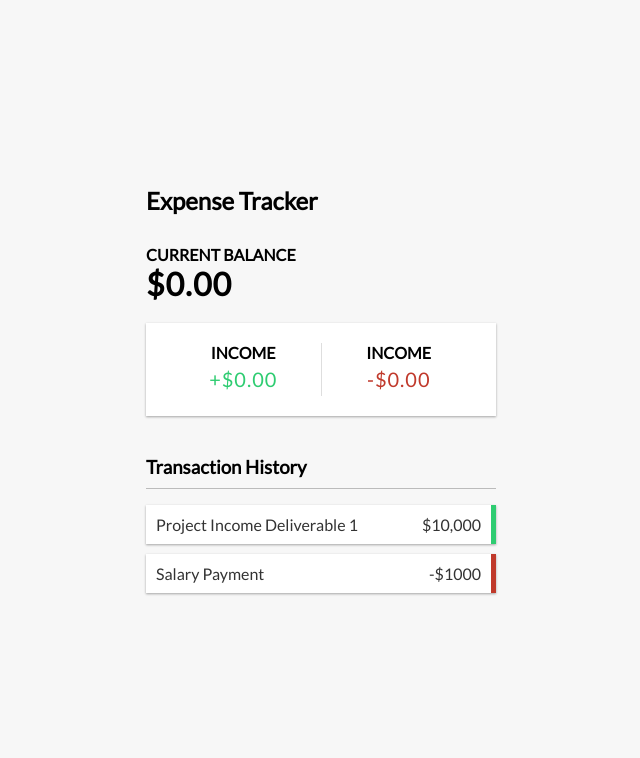
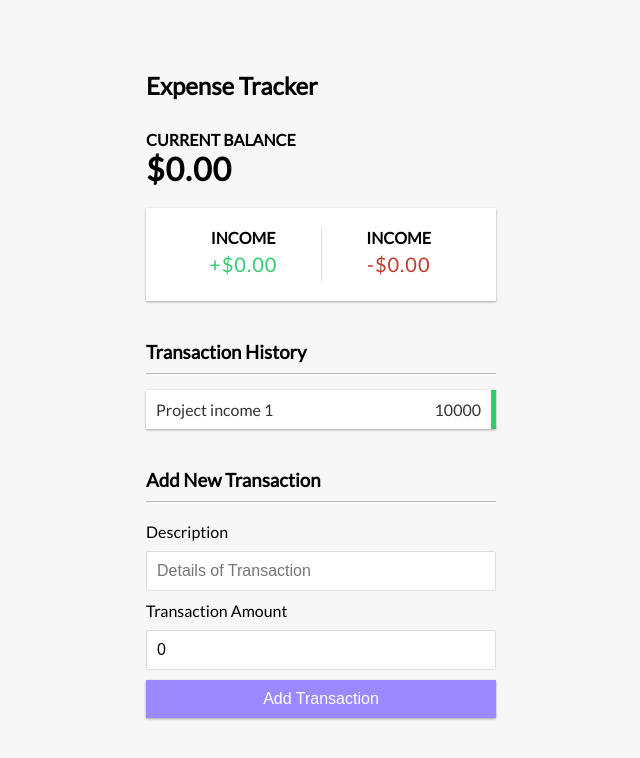
Before and after one commit to stubborn-coder/ExpenseTracker, a React (Create React App) app: page / in a window 1280 px wide. Shown: the top 758 px of the page, without its empty margins (319-959 px from the left). Built offline with nearby package versions, Linux system fonts and the light colour scheme.

Commit message:
Added global provider

```diff
--- a/src/App.js
+++ b/src/App.js
@@ -5,17 +5,23 @@ import { Header } from './components/Header.jsx';
 import { Balance } from './components/Balance';
 import { AccountSummary } from './components/AccountSummary';
 import { TransactionHistory } from './components/TransactionHistory';
+import { AddTransaction } from './components/AddTransaction';
+
+//import Provider
+import { GlobalProvider } from './context/GlobalState';
 
 function App() {
   return (
-    <div className="App">
+
+    <GlobalProvider>
       <Header/>
       <div className='container'>
         <Balance/>
         <AccountSummary/>
         <TransactionHistory/>
+        <AddTransaction/>
       </div>
-    </div>
+    </GlobalProvider>
   );
 }
 
--- a/src/components/AddTransaction.jsx
+++ b/src/components/AddTransaction.jsx
@@ -1,6 +1,12 @@
-import React from 'react'
+import React, { useState } from 'react';
 
 export const AddTransaction = () => {
+
+  const [description,setDescription] = useState('');
+  const [transactionAmount,setTransactionAmount] = useState(0);
+
+
+
   return (
     <div>
         <h3>Add New Transaction</h3>
@@ -16,7 +22,12 @@ export const AddTransaction = () => {
                 <label htmlFor='transactionamount'>
                     Transaction Amount
                 </label>
-                <input type="number" placeholder="Dollar Value of Transaction"/>
+                <input
+                    type="number"
+                    placeholder="Dollar Value of Transaction"
+                    value={transactionAmount}
+                    onChange={(e) => setTransactionAmount(e.target.value)}
+                />
             </div>
             <button className='btn'>Add Transaction</button>
         </form>
--- /dev/null
+++ b/src/components/Transaction.jsx
@@ -0,0 +1,11 @@
+import React from 'react';
+
+export const Transaction = ({ transaction }) => {
+  return (
+    <li className='plus'>
+        {transaction.description}
+        <span>{transaction.transactionAmount}</span>
+        <button className="delete-btn">X</button>
+    </li>
+  )
+}
--- a/src/components/TransactionHistory.jsx
+++ b/src/components/TransactionHistory.jsx
@@ -1,22 +1,23 @@
-import React from 'react'
+import React, { useContext } from 'react';
+
+import { Transaction } from './Transaction';
+
+import { GlobalContext } from '../context/GlobalState';
 
 export const TransactionHistory = () => {
+
+    const { transactions } = useContext(GlobalContext);
+    console.log(transactions[0].id)
+
   return (
     <div>
         <h3>
             Transaction History
         </h3>
         <ul className='list'>
-            <li className='plus'>
-                Project Income Deliverable 1
-                <span> $10,000</span>
-                <button className='delete-btn'>X</button>
-            </li>
-            <li className='minus'>
-                Salary Payment
-                <span>-$1000</span>
-            <button className='delete-btn'>X</button>
-        </li>
+            {transactions.map((transaction) => (
+                <Transaction key={transaction.id} transaction={transaction}/>
+            ))}
         </ul>
 
 
--- /dev/null
+++ b/src/context/AppReducer.js
@@ -0,0 +1,6 @@
+export default (state,action) => {
+    switch(action.type) {
+        default:
+            return state;
+    };
+}
--- /dev/null
+++ b/src/context/GlobalState.js
@@ -0,0 +1,27 @@
+import { getValue } from '@testing-library/user-event/dist/utils';
+import React, { createContext, useReducer } from 'react';
+
+import AppReducer from './AppReducer';
+
+const initialSate = {
+    transactions:[
+        { id:1, description: "Project income 1", transactionAmount: 10000},
+    ]
+}
+
+export const GlobalContext = createContext(initialSate);
+
+//create a provider for the global context
+
+export const GlobalProvider = ({ children }) => {
+    const [state, dispatch] = useReducer(AppReducer, initialSate);
+
+    return (
+        <GlobalContext.Provider value={{transactions:state.transactions}}>
+
+        {children}
+
+        </GlobalContext.Provider>
+
+    )
+}
```
